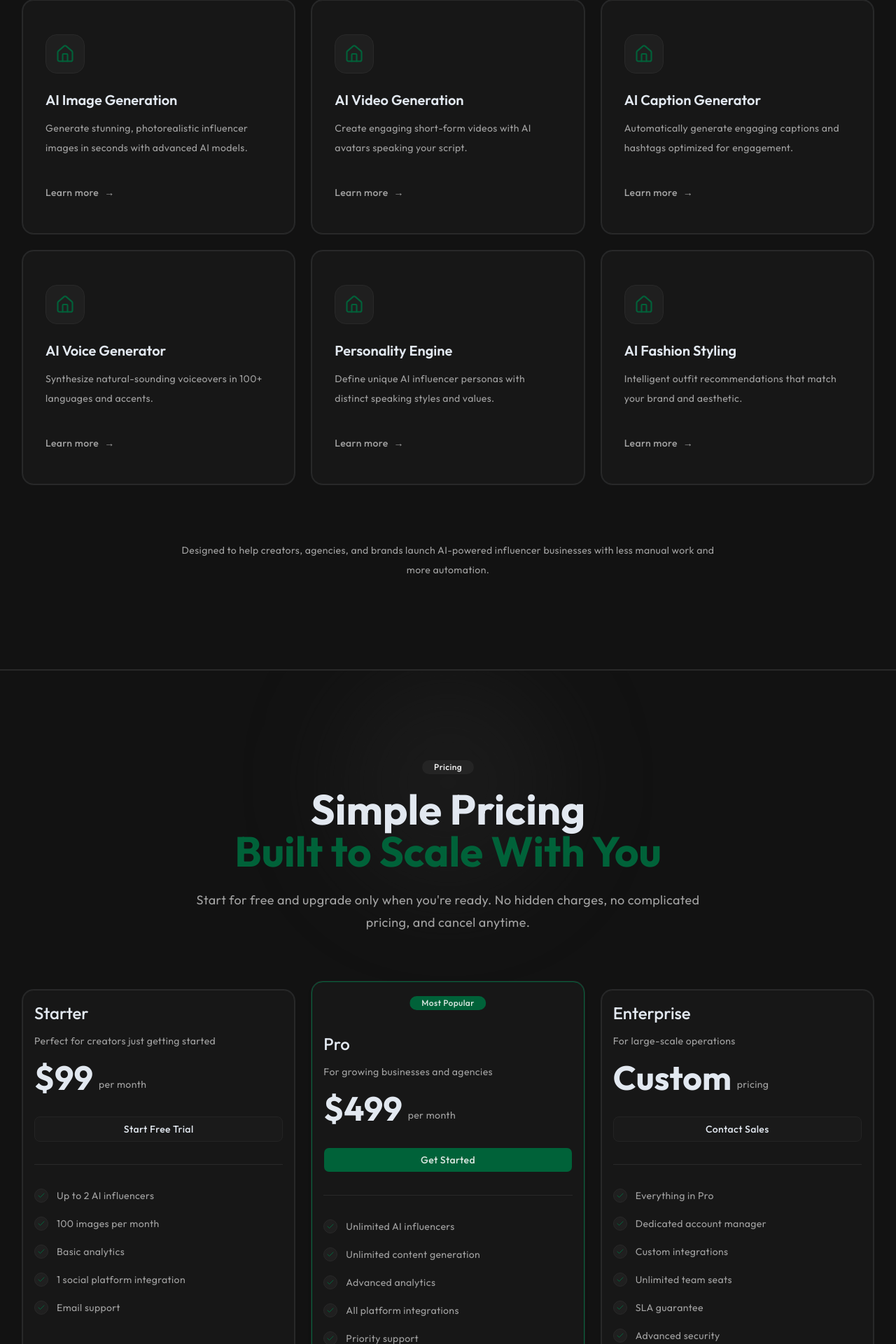
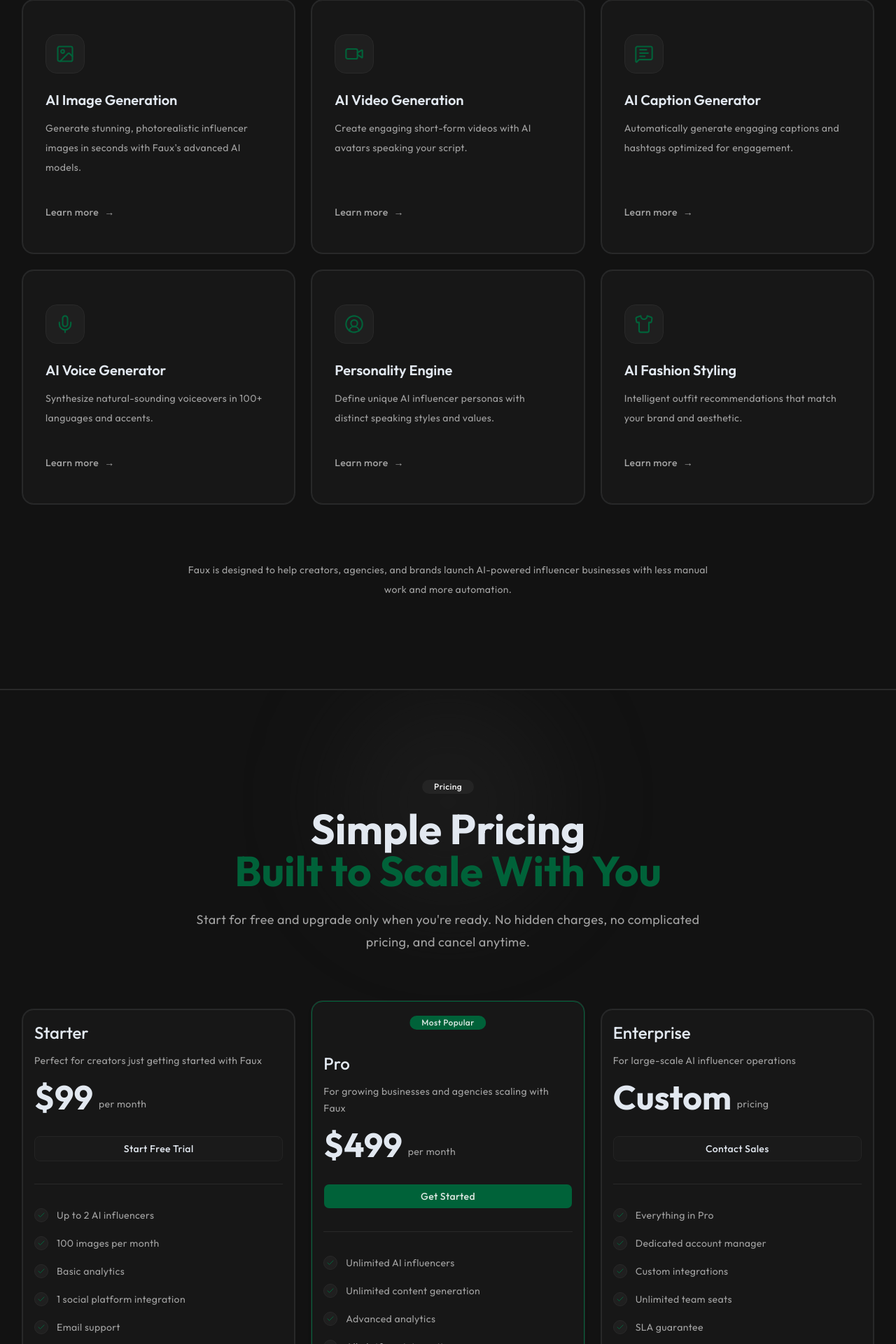
Before and after one commit to RutvikCodez/AI-Influencer-Generator, a Next.js app: page / in a window 1280 px wide. Shown: the part 1392-3312 px from the top of the page at 70% size. Built offline with nearby package versions, Linux system fonts and the light colour scheme.

Commit message:
Update feature icons and descriptions for improved clarity; enhance pricing tier descriptions for better user understanding

```diff
--- a/constants/index.ts
+++ b/constants/index.ts
@@ -1,6 +1,13 @@
 import FeatureCard from "@/components/FeatureCard";
 import PricingCard from "@/components/PricingCard";
-import { Home } from "lucide-react";
+import {
+  ImageIcon,
+  Video,
+  MessageSquareText,
+  Mic,
+  UserCircle2,
+  Shirt,
+} from "lucide-react";
 
 export const heroContent = [
   "Free 14-day trial",
@@ -12,91 +19,91 @@
   {
     title: "AI Image Generation",
     description:
-      "Generate stunning, photorealistic influencer images in seconds with advanced AI models.",
-    icon: Home,
+      "Generate stunning, photorealistic influencer images in seconds with Faux's advanced AI models.",
+    icon: ImageIcon,
   },
   {
     title: "AI Video Generation",
     description:
       "Create engaging short-form videos with AI avatars speaking your script.",
-    icon: Home,
+    icon: Video,
   },
   {
     title: "AI Caption Generator",
     description:
       "Automatically generate engaging captions and hashtags optimized for engagement.",
-    icon: Home,
+    icon: MessageSquareText,
   },
   {
     title: "AI Voice Generator",
     description:
       "Synthesize natural-sounding voiceovers in 100+ languages and accents.",
-    icon: Home,
+    icon: Mic,
   },
   {
     title: "Personality Engine",
     description:
       "Define unique AI influencer personas with distinct speaking styles and values.",
-    icon: Home,
+    icon: UserCircle2,
   },
   {
     title: "AI Fashion Styling",
     description:
       "Intelligent outfit recommendations that match your brand and aesthetic.",
-    icon: Home,
+    icon: Shirt,
   },
 ];
 
 const pricingTiers: PricingCardProps[] = [
   {
-    name: 'Starter',
-    price: '$99',
-    period: 'per month',
-    description: 'Perfect for creators just getting started',
+    name: "Starter",
+    price: "$99",
+    period: "per month",
+    description: "Perfect for creators just getting started with Faux",
     features: [
-      'Up to 2 AI influencers',
-      '100 images per month',
-      'Basic analytics',
-      '1 social platform integration',
-      'Email support',
+      "Up to 2 AI influencers",
+      "100 images per month",
+      "Basic analytics",
+      "1 social platform integration",
+      "Email support",
     ],
-    cta: 'Start Free Trial',
+    cta: "Start Free Trial",
   },
   {
-    name: 'Pro',
-    price: '$499',
-    period: 'per month',
-    description: 'For growing businesses and agencies',
+    name: "Pro",
+    price: "$499",
+    period: "per month",
+    description: "For growing businesses and agencies scaling with Faux",
     features: [
-      'Unlimited AI influencers',
-      'Unlimited content generation',
-      'Advanced analytics',
-      'All platform integrations',
-      'Priority support',
-      'Team collaboration (5 seats)',
-      'Brand deal management',
-      'API access',
+      "Unlimited AI influencers",
+      "Unlimited content generation",
+      "Advanced analytics",
+      "All platform integrations",
+      "Priority support",
+      "Team collaboration (5 seats)",
+      "Brand deal management",
+      "API access",
     ],
-    cta: 'Get Started',
+    cta: "Get Started",
     popular: true,
   },
   {
-    name: 'Enterprise',
-    price: 'Custom',
-    period: 'pricing',
-    description: 'For large-scale operations',
+    name: "Enterprise",
+    price: "Custom",
+    period: "pricing",
+    description: "For large-scale AI influencer operations",
     features: [
-      'Everything in Pro',
-      'Dedicated account manager',
-      'Custom integrations',
-      'Unlimited team seats',
-      'SLA guarantee',
-      'Advanced security',
-      'White-label options',
+      "Everything in Pro",
+      "Dedicated account manager",
+      "Custom integrations",
+      "Unlimited team seats",
+      "SLA guarantee",
+      "Advanced security",
+      "White-label options",
     ],
-    cta: 'Contact Sales',
+    cta: "Contact Sales",
   },
-]
+];
 
 export const sections: Section[] = [
   {
@@ -106,7 +113,7 @@
     description:
       "Create, manage, automate, and scale your AI influencers from a single intelligent platform designed for speed, consistency, and growth.",
     bottomLine:
-      "Designed to help creators, agencies, and brands launch AI-powered influencer businesses with less manual work and more automation.",
+      "Faux is designed to help creators, agencies, and brands launch AI-powered influencer businesses with less manual work and more automation.",
     data: features,
     Component: FeatureCard,
   },
@@ -117,8 +124,8 @@
     description:
       "Start for free and upgrade only when you're ready. No hidden charges, no complicated pricing, and cancel anytime.",
     bottomLine:
-      "Every plan includes secure cloud infrastructure, continuous feature updates, and access to our customer support team.",
+      "Every Faux plan includes secure cloud infrastructure, continuous feature updates, and access to our customer support team.",
     data: pricingTiers,
     Component: PricingCard,
   },
-]
+];
```
